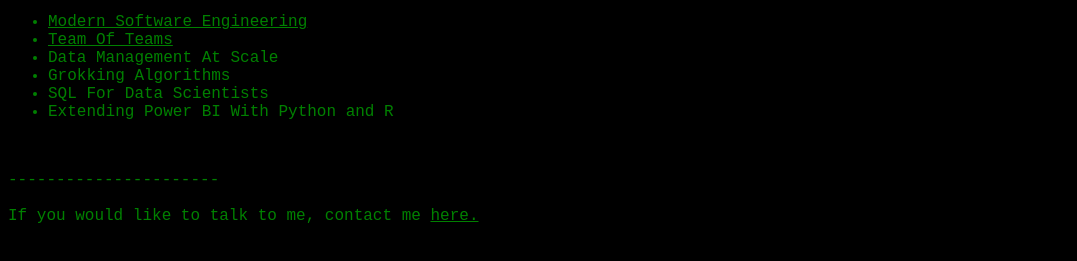
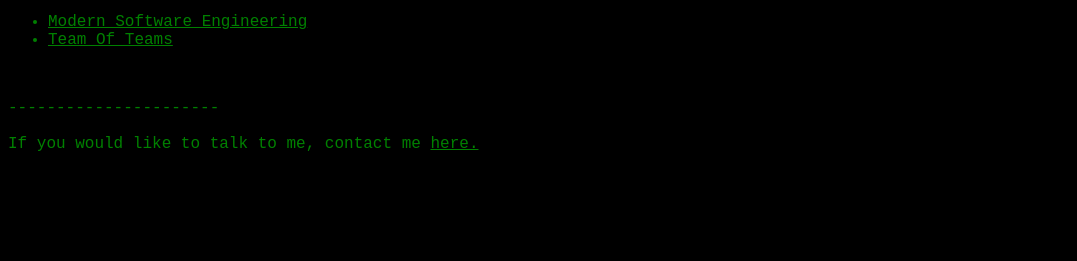
Before and after one commit to willbidstrup/datascienceexplorer, a plain HTML site: page html/reading-list.html in a window 1280 px wide. Shown: the part 159-420 px from the top of the page, without its empty margins (0-1077 px from the left). Drawn offline with Linux system fonts and the light colour scheme.

Commit message:
feat: trimmed

```diff
--- a/html/reading-list.html
+++ b/html/reading-list.html
@@ -16,16 +16,11 @@
 
 
       <h1> Reading List </h1>
-      <p> These are my notes on the various non-fiction books you can read to become better at doing judo with data.
+      <p> These are my notes on the various non-fiction books you can read to become better at doing judo with data. <br>
    </p>
       <ul>
         <li> <a href="notes-modern-software-engineering.html"> Modern Software Engineering </a> </li>
         <li> <a href="notes-team-of-teams.html"> Team Of Teams </a> </li>
-        <li> Data Management At Scale </li>
-        <li> Grokking Algorithms </li>
-        <li> SQL For Data Scientists </li>
-        <li> Extending Power BI With Python and R </li>
-
 
       </ul>
 
```
Also changed, not shown: html/notes-modern-software-engineering.html (+1 -1 lines).
